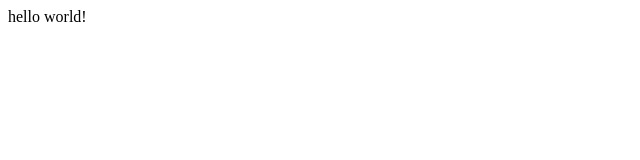
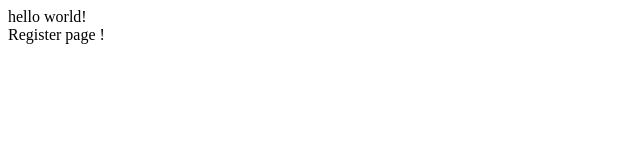
Before and after one commit to tariq-abdulghani/medium-clone-angular, an Angular app: page /register in a window 1280 px wide. Before the commit this address led to /. Shown: the top 160 px of the page, without its empty margins (0-640 px from the left). Built offline with nearby package versions, Linux system fonts and the light colour scheme.

Commit message:
adding register feature

```diff
--- a/src/app/app.component.html
+++ b/src/app/app.component.html
@@ -1,3 +1,2 @@
-
 <div>hello world!</div>
 <router-outlet />
--- a/src/app/app.component.ts
+++ b/src/app/app.component.ts
@@ -6,7 +6,7 @@ import { RouterOutlet } from '@angular/router';
   standalone: true,
   imports: [RouterOutlet],
   templateUrl: './app.component.html',
-  styleUrl: './app.component.css'
+  styleUrl: './app.component.css',
 })
 export class AppComponent {
   title = 'medium-clone-angular';
--- a/src/app/app.routes.ts
+++ b/src/app/app.routes.ts
@@ -1,3 +1,8 @@
 import { Routes } from '@angular/router';
 
-export const routes: Routes = [];
+export const routes: Routes = [
+  {
+    path: 'register',
+    loadChildren: () => import('./auth/auth.routes').then((m) => m.registerRoutes),
+  },
+];
--- /dev/null
+++ b/src/app/auth/auth.routes.ts
@@ -0,0 +1,6 @@
+import { Route } from '@angular/router';
+import { RegisterComponent } from './components/register/register.component';
+
+export const registerRoutes: Route[] = [
+  { path: '', component: RegisterComponent },
+];
--- /dev/null
+++ b/src/app/auth/components/register/register.component.html
@@ -0,0 +1 @@
+Register page !
```
Also changed, not shown: src/app/auth/components/register/register.component.ts (added, +11 -0 lines).
